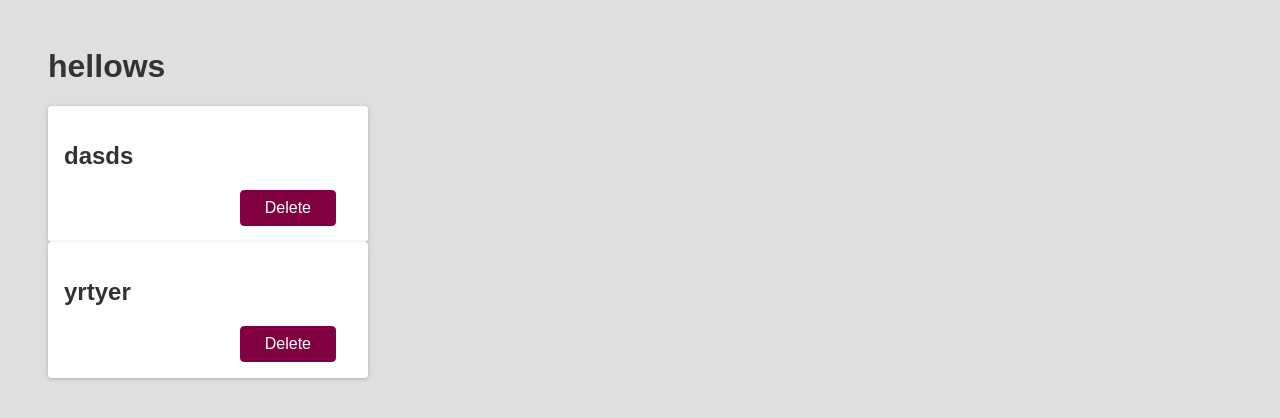
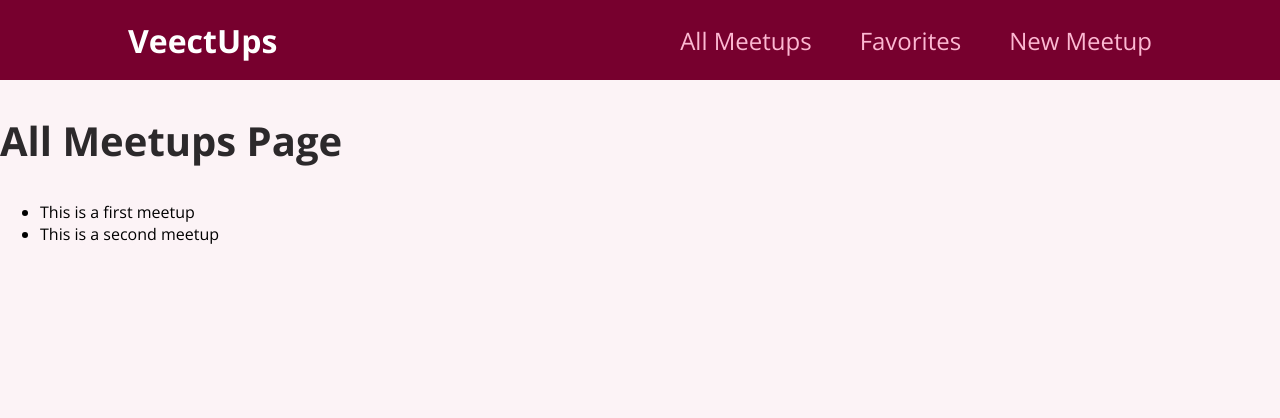
Before and after one commit to vkoschel/react-max, a React (Create React App) app: page / in a window 1280 px wide. Shown: the top 418 px of the page. Built offline with nearby package versions, Linux system fonts and the light colour scheme.

Commit message:
VeectUps

```diff
--- a/src/App.js
+++ b/src/App.js
@@ -1,13 +1,24 @@
-
-import Todo from "./components/Todo";
-
+import { Route, Switch } from "react-router-dom";
+import AllMeetupsPage from "./pages/AllMeetups";
+import NewMeetupPage from "./pages/NewMeetup";
+import FavoritesPage from "./pages/Favorites";
+import MainNavigation from "./components/layout/MainNavigation";
 
 function App() {
   return (
     <div>
-      <h1>hellows</h1>
-      <Todo title="dasds" />
-      <Todo title="yrtyer" />
+      <MainNavigation />
+      <Switch>
+        <Route path="/" exact>
+          <AllMeetupsPage />
+        </Route>
+        <Route path="/favorites">
+          <FavoritesPage />
+        </Route>
+        <Route path="/new">
+          <NewMeetupPage />
+        </Route>
+      </Switch>
     </div>
   );
 }
--- a/src/components/Backdrop.js
+++ /dev/null
@@ -1,4 +0,0 @@
-function Backdrop(props) {
-  return <div className="backdrop" onClick={props.onClick} />;
-}
-export default Backdrop;
--- a/src/components/Modal.js
+++ /dev/null
@@ -1,20 +0,0 @@
-function Modal(props) {
-
-  function cancelHandler() {
-
-  }
-
-  function confirmHandler() {
-
-  }
-
-  return (
-    <div className="modal">
-      <p>Are YOu Sure?</p>
-      <button className="btn btn--alt" onClick={cancelHandler}> Cancel</button>
-      <button className="btn" onClick={confirmHandler}> Confirm</button>
-    </div>
-  );
-}
-
-export default Modal;
--- a/src/components/Todo.js
+++ /dev/null
@@ -1,29 +0,0 @@
-import { useState } from "react";
-import Modal from "./Modal";
-import Backdrop from "./Backdrop";
-
-function Todo(props) {
-  const [modalsIsOpen, setModalIsOpen] = useState(false);
-
-  function deleteHandler() {
-    setModalIsOpen(true);
-  }
-
-  function closeModalHandler() {
-    setModalIsOpen(false);
-  }
-  return (
-    <div className="card">
-      <h2>{props.title}</h2>
-      <div className="actions">
-        <button className="btn" onClick={deleteHandler}>
-          Delete
-        </button>
-      </div>
-      {modalsIsOpen && <Modal />}
-      {modalsIsOpen && <Backdrop onClick={closeModalHandler} />}
-    </div>
-  );
-}
-
-export default Todo;
--- /dev/null
+++ b/src/components/layout/MainNavigation.js
@@ -0,0 +1,24 @@
+import { Link } from "react-router-dom";
+import classes from "./MainNavigation.module.css";
+
+function MainNavigation() {
+  return (
+    <header className={classes.header}>
+      <div className={classes.logo}>VeectUps</div>
+      <nav>
+        <ul>
+          <li>
+            <Link to="/">All Meetups</Link>
+          </li>
+          <li>
+            <Link to="/favorites">Favorites</Link>
+          </li>
+          <li>
+            <Link to="/new">New Meetup</Link>
+          </li>
+        </ul>
+      </nav>
+    </header>
+  );
+}
+export default MainNavigation;
--- /dev/null
+++ b/src/components/layout/MainNavigation.module.css
@@ -0,0 +1,47 @@
+.header {
+  width: 100%;
+  height: 5rem;
+  display: flex;
+  align-items: center;
+  justify-content: space-between;
+  background-color: #77002e;
+  padding: 0 10%;
+}
+
+.logo {
+  font-size: 2rem;
+  color: white;
+  font-weight: bold;
+}
+
+.header ul {
+  list-style: none;
+  margin: 0;
+  padding: 0;
+  display: flex;
+  align-items: baseline;
+}
+
+.header li {
+  margin-left: 3rem;
+}
+
+.header a {
+  text-decoration: none;
+  font-size: 1.5rem;
+  color: #fcb8d2;
+}
+
+.header a:hover,
+.header a:active,
+.header a.active {
+  color: white;
+}
+
+.badge {
+  background-color: #cc2062;
+  color: white;
+  border-radius: 12px;
+  padding: 0 1rem;
+  margin-left: 0.5rem;
+}
--- a/src/index.css
+++ b/src/index.css
@@ -1,73 +1,21 @@
+@import url('https://fonts.googleapis.com/css2?family=Open+Sans:wght@400;700&display=swap');
+
 * {
   box-sizing: border-box;
 }
 
 body {
-  font-family: sans-serif;
-  margin: 3rem;
-  background-color: #dfdfdf;
+  font-family: 'Open Sans', sans-serif;
+  margin: 0;
+  background-color: #fcf3f6;
 }
 
-h1, h2 {
-  color: #333333;
+h1 {
+  font-size: 2.5rem;
+  color: #2c292b;
 }
 
-.btn {
-  font: inherit;
-  padding: 0.5rem 1.5rem;
-  cursor: pointer;
-  border-radius: 4px;
-  background-color: #800040;
-  color: white;
-  border: 1px solid #800040;
-  margin: 0 1rem;
+h2 {
+  font-size: 1.5rem;
+  color: #2c292b;
 }
-
-.btn:hover {
-  background-color: #9c1458;
-  border-color: #9c1458;
-}
-
-.btn--alt {
-  background-color: transparent;
-  color: #800040;
-}
-
-.btn--alt:hover {
-  background-color: #f8dae9;
-}
-
-.card {
-  background-color: white;
-  border-radius: 4px;
-  box-shadow: 0 1px 4px rgba(0, 0, 0, 0.2);
-  padding: 1rem;
-  width: 20rem;
-}
-
-.actions {
-  text-align: right;
-}
-
-.modal {
-  box-shadow: 0 1px 4px rgba(0, 0, 0, 0.2);
-  border-radius: 6px;
-  background-color: white;
-  padding: 1rem;
-  text-align: center;
-  width: 30rem;
-  z-index: 10;
-  position: fixed;
-  top: 20vh;
-  left: calc(50% - 15rem);
-}
-
-.backdrop {
-  position: fixed;
-  z-index: 1;
-  background-color: rgba(0, 0, 0, 0.75);
-  width: 100%;
-  height: 100vh;
-  top: 0;
-  left: 0;
-}
--- a/src/index.js
+++ b/src/index.js
@@ -1,9 +1,12 @@
-import React from 'react';
-import ReactDOM from 'react-dom';
-import './index.css';
-import App from './App';
+import React from "react";
+import ReactDOM from "react-dom";
+import { BrowserRouter } from "react-router-dom";
+import "./index.css";
+import App from "./App";
 
 ReactDOM.render(
-    <App />,
-  document.getElementById('root')
+  <BrowserRouter>
+    <App />
+  </BrowserRouter>,
+  document.getElementById("root")
 );
--- /dev/null
+++ b/src/pages/AllMeetups.js
@@ -0,0 +1,35 @@
+const DUMMY_DATA = [
+  {
+    id: "m1",
+    title: "This is a first meetup",
+    image:
+      "https://upload.wikimedia.org/wikipedia/commons/thumb/d/d3/Stadtbild_M%C3%BCnchen.jpg/2560px-Stadtbild_M%C3%BCnchen.jpg",
+    address: "Meetupstreet 5, 12345 Meetup City",
+    description:
+      "This is a first, amazing meetup which you definitely should not miss. It will be a lot of fun!",
+  },
+  {
+    id: "m2",
+    title: "This is a second meetup",
+    image:
+      "https://upload.wikimedia.org/wikipedia/commons/thumb/d/d3/Stadtbild_M%C3%BCnchen.jpg/2560px-Stadtbild_M%C3%BCnchen.jpg",
+    address: "Meetupstreet 5, 12345 Meetup City",
+    description:
+      "This is a first, amazing meetup which you definitely should not miss. It will be a lot of fun!",
+  },
+];
+
+function AllMeetupsPage() {
+  return (
+    <section>
+      <h1> All Meetups Page </h1>
+      <ul>
+        {DUMMY_DATA.map((meetup) => {
+          return <li key={meetup.id}>{meetup.title}</li>;
+        })}
+      </ul>
+    </section>
+  );
+}
+
+export default AllMeetupsPage;
--- /dev/null
+++ b/src/pages/Favorites.js
@@ -0,0 +1,5 @@
+function FavoritesPage() {
+  return <div> Favorites Page</div>;
+}
+
+export default FavoritesPage;
--- /dev/null
+++ b/src/pages/NewMeetup.js
@@ -0,0 +1,5 @@
+function NewMeetupPage() {
+  return <div> New Meetup Page</div>;
+}
+
+export default NewMeetupPage;
```
Also changed, not shown: package.json (+8 -7 lines), 1 other file (tests, documents, lock files or other folders).
